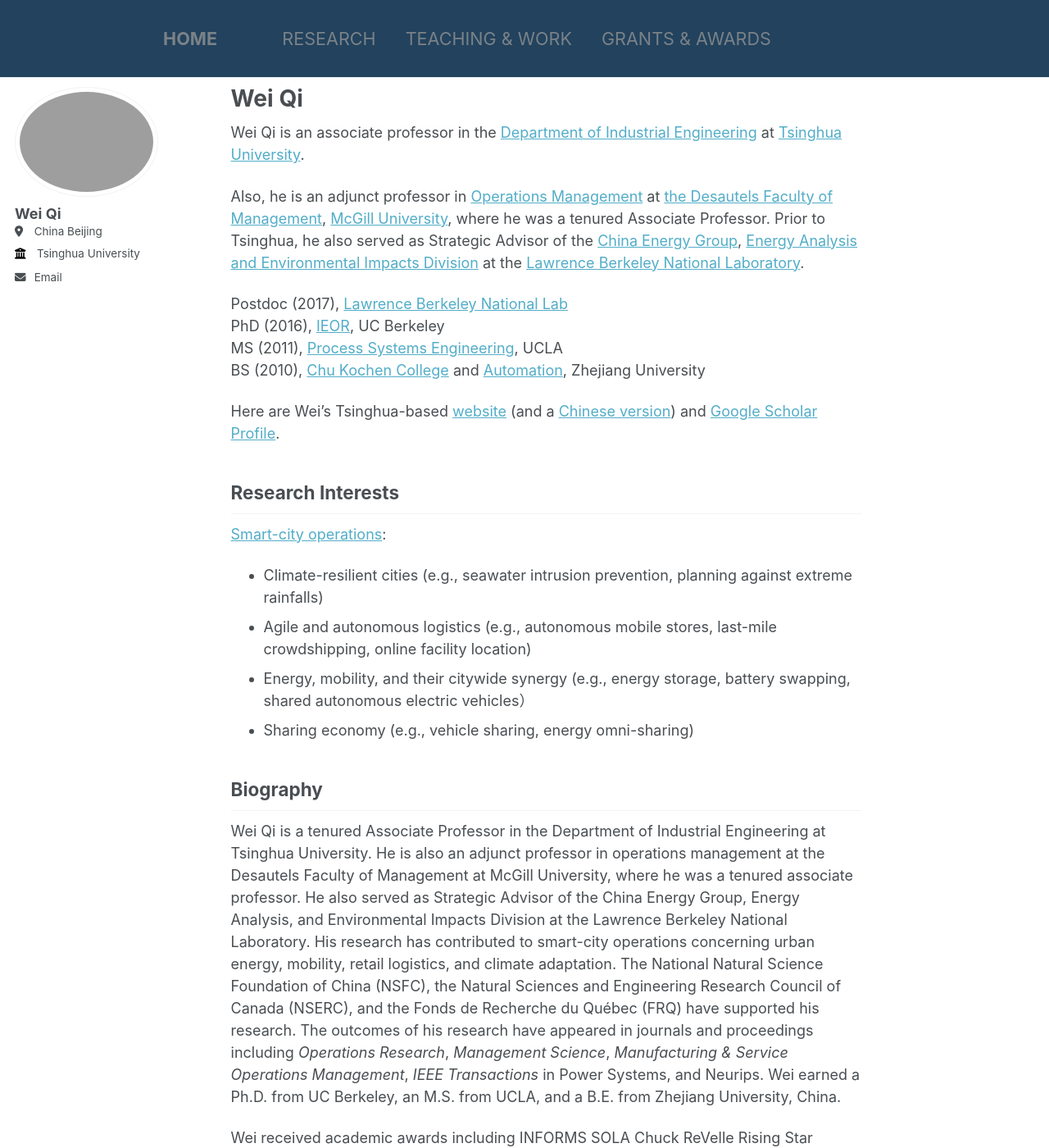
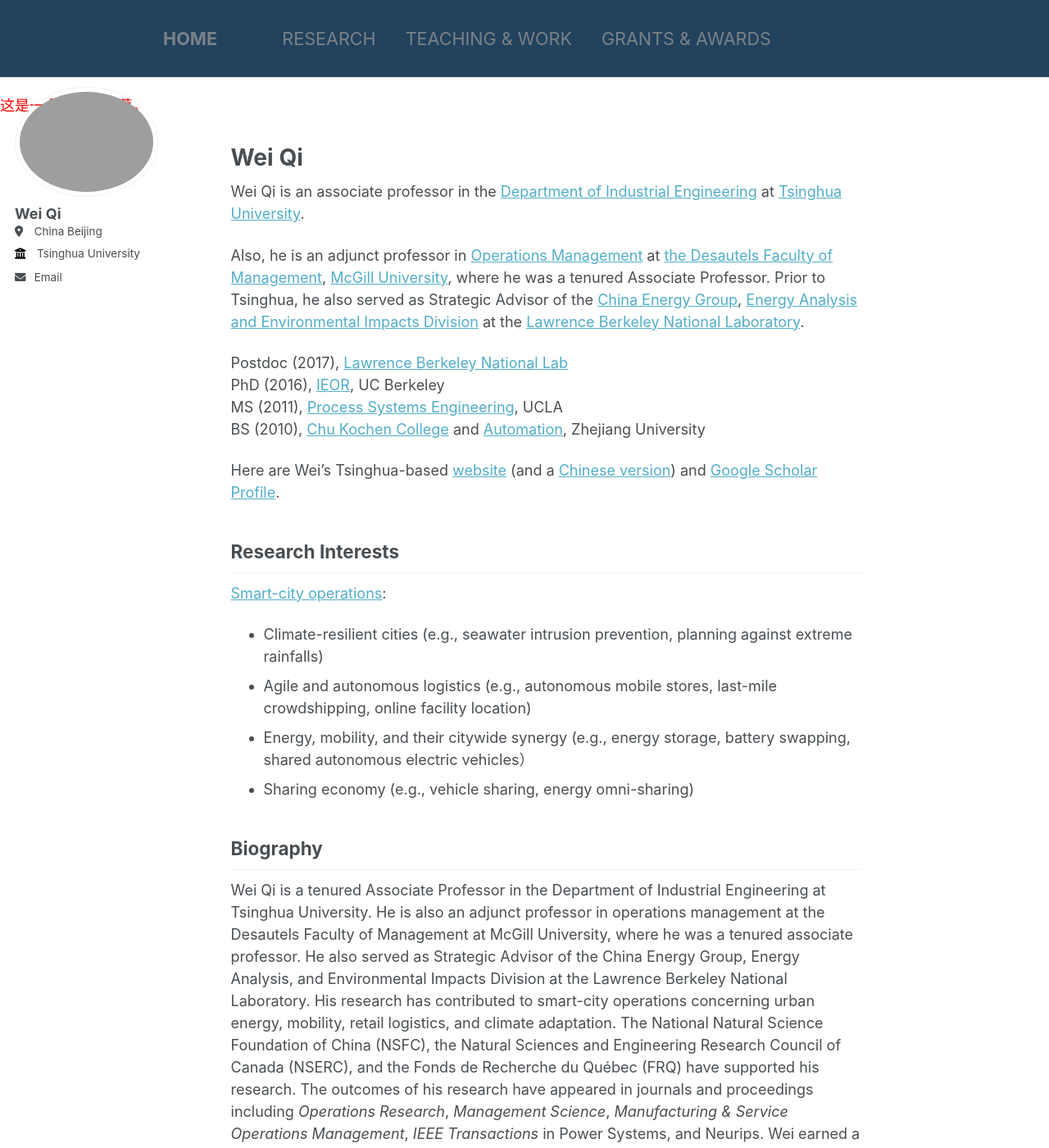
Before and after one commit to wei-qi-home/wei-qi-home.github.io, a Jekyll site: the page built from _pages/about.md, in a window 1280 px wide and 1400 px high. Shown: the whole window at 82% size. Built offline with Jekyll 4.4.1, drawn with Linux system fonts in a browser that asks for light colours.

Commit message:
Update masthead.html

```diff
--- a/_includes/masthead.html
+++ b/_includes/masthead.html
@@ -63,3 +63,20 @@
     </div>
 </body>
 </html>
+
+<!DOCTYPE html>
+html lang="en">
+<head>
+    <meta charset="UTF-8">
+    <meta name="viewport" content="width=device-width, initial-scale=1.0">
+    <title>Document</title>
+    <style>
+        .red-text {
+            color: red;
+        }
+    </style>
+</head>
+<body>
+    <p class="red-text">这是一个红色的段落。</p>
+</body>
+</html>
```
